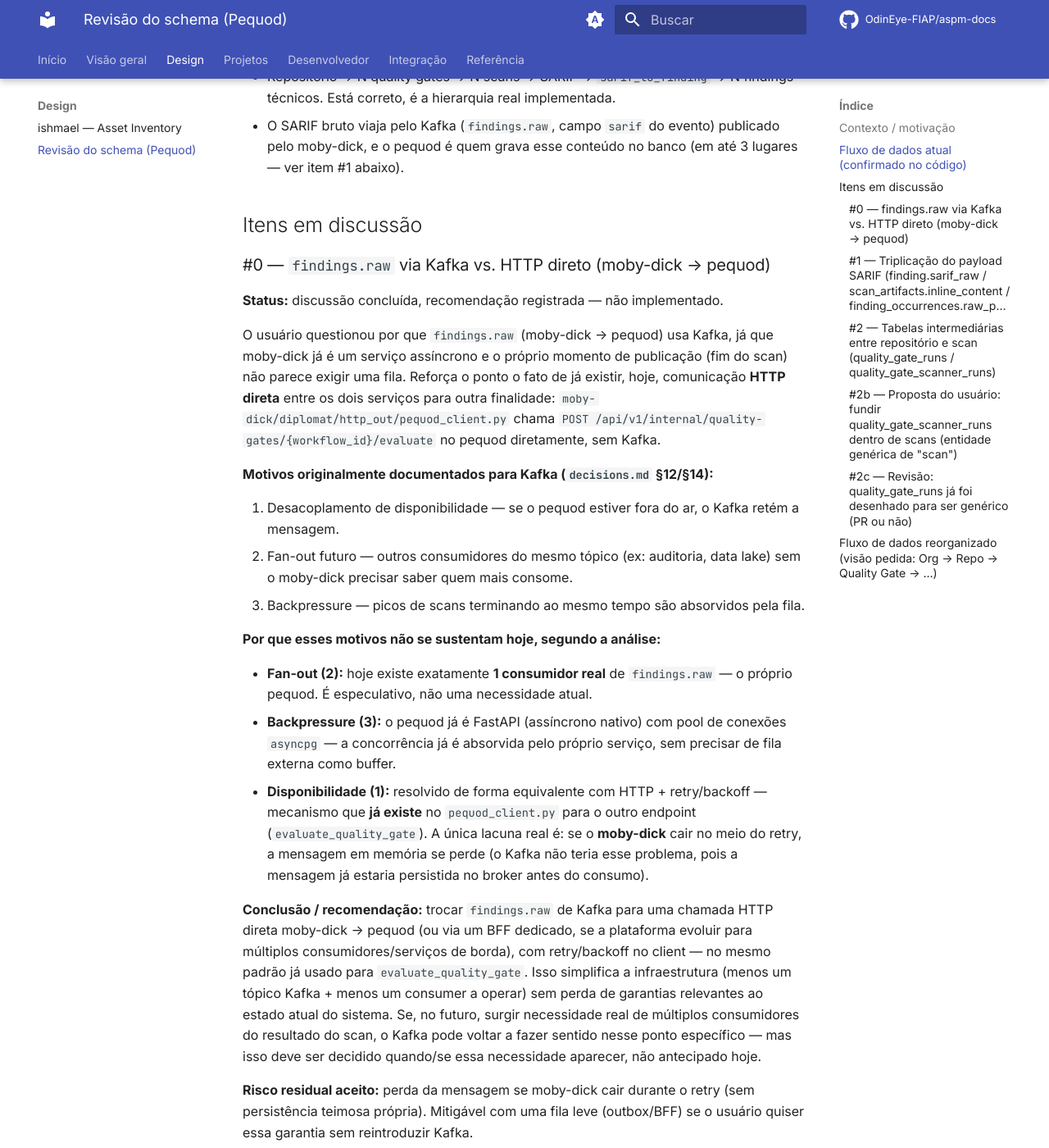
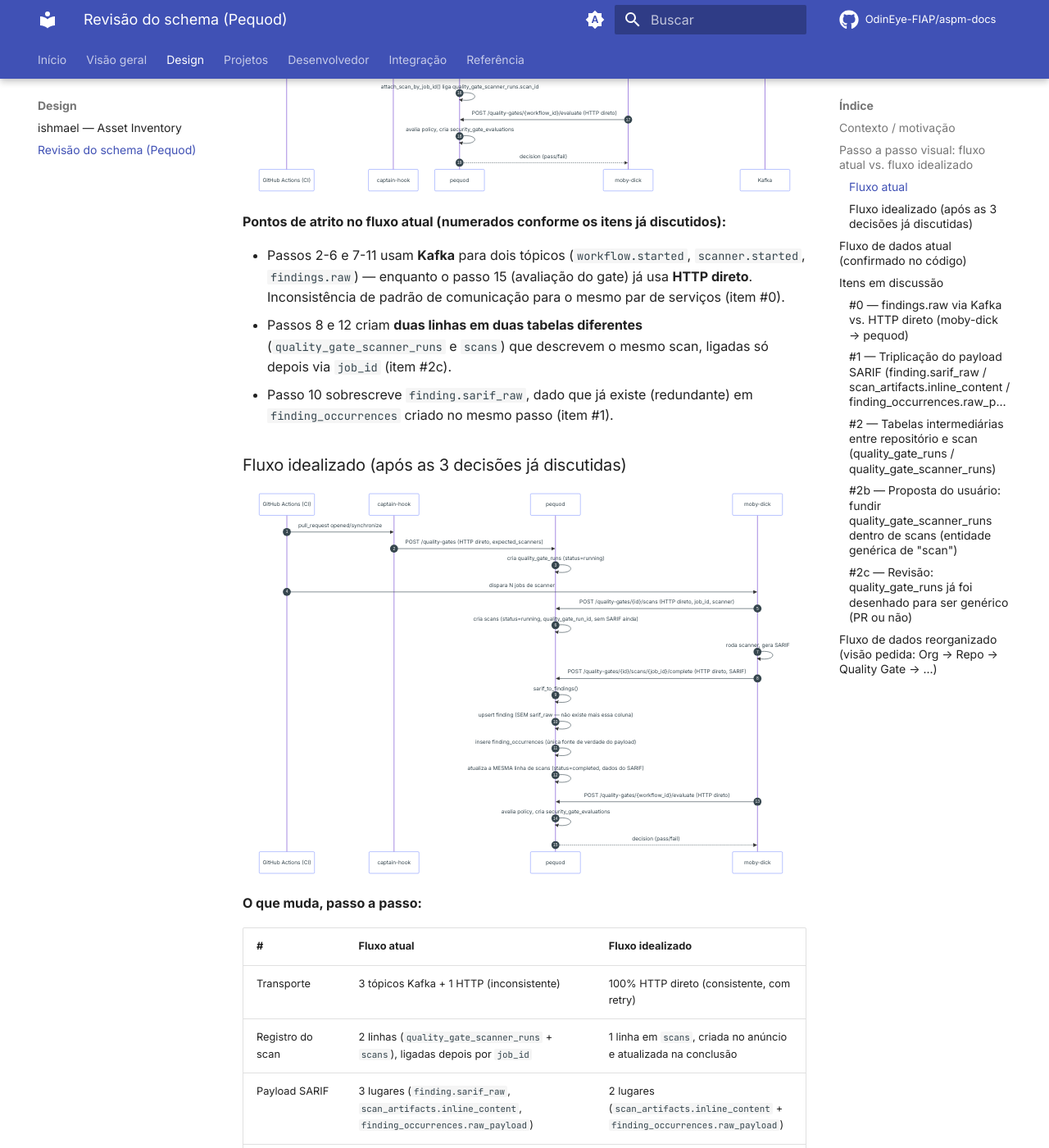
Before and after one commit to OdinEye-FIAP/aspm-docs, an MkDocs documentation site: the page built from docs/design/schema-review.md, in a window 1280 px wide and 1400 px high, scrolled down 1168 px. Shown: the whole window at 82% size. Built offline with MkDocs 1.6.1 and Material for MkDocs 9.7.7, drawn with Linux system fonts in a browser that asks for light colours; comment, search, counter and statistics services are not loaded; some of the changed text lies outside the part shown.

Commit message:
docs: add visual before/after flow diagrams

````diff
--- a/docs/design/schema-review.md
+++ b/docs/design/schema-review.md
@@ -12,6 +12,101 @@
 Ao documentar o schema (22 tabelas), percebemos vários padrões de duplicação de dados
 e tabelas intermediárias que talvez não precisem existir da forma como estão hoje.
 Este documento existe para não perder o fio da meada enquanto discutimos item a item.
+
+## Passo a passo visual: fluxo atual vs. fluxo idealizado
+
+Combina as decisões já discutidas (#0 Kafka→HTTP, #1 sarif_raw, #2c fusão scans+scanner_runs)
+num único comparativo, passo a passo.
+
+### Fluxo atual
+
+```mermaid
+sequenceDiagram
+    autonumber
+    participant CI as GitHub Actions (CI)
+    participant CH as captain-hook
+    participant PQ as pequod
+    participant MD as moby-dick
+    participant K as Kafka
+
+    CI->>CH: pull_request opened/synchronize
+    CH->>K: publica workflow.started (expected_scanners)
+    K->>PQ: consome workflow.started
+    PQ->>PQ: cria quality_gate_runs (status=running)
+
+    CI->>MD: dispara N jobs de scanner (scanner.started)
+    MD->>K: publica scanner.started (job_id)
+    K->>PQ: consome scanner.started
+    PQ->>PQ: cria quality_gate_scanner_runs (status=running, scan_id=NULL)
+
+    MD->>MD: roda scanner, gera SARIF
+    MD->>K: publica findings.raw (SARIF completo, job_id)
+    K->>PQ: consome findings.raw
+
+    PQ->>PQ: sarif_to_findings()
+    PQ->>PQ: upsert finding (sobrescreve finding.sarif_raw)
+    PQ->>PQ: insere finding_occurrences (snapshot imutável)
+    PQ->>PQ: insere scans (novo registro, sem link ainda)
+    PQ->>PQ: attach_scan_by_job_id() liga quality_gate_scanner_runs.scan_id
+
+    MD->>PQ: POST /quality-gates/{workflow_id}/evaluate (HTTP direto)
+    PQ->>PQ: avalia policy, cria security_gate_evaluations
+    PQ-->>MD: decision (pass/fail)
+```
+
+**Pontos de atrito no fluxo atual (numerados conforme os itens já discutidos):**
+
+- Passos 2-6 e 7-11 usam **Kafka** para dois tópicos (`workflow.started`, `scanner.started`,
+  `findings.raw`) — enquanto o passo 15 (avaliação do gate) já usa **HTTP direto**. Inconsistência
+  de padrão de comunicação para o mesmo par de serviços (item #0).
+- Passos 8 e 12 criam **duas linhas em duas tabelas diferentes** (`quality_gate_scanner_runs` e
+  `scans`) que descrevem o mesmo scan, ligadas só depois via `job_id` (item #2c).
+- Passo 10 sobrescreve `finding.sarif_raw`, dado que já existe (redundante) em `finding_occurrences`
+  criado no mesmo passo (item #1).
+
+### Fluxo idealizado (após as 3 decisões já discutidas)
+
+```mermaid
+sequenceDiagram
+    autonumber
+    participant CI as GitHub Actions (CI)
+    participant CH as captain-hook
+    participant PQ as pequod
+    participant MD as moby-dick
+
+    CI->>CH: pull_request opened/synchronize
+    CH->>PQ: POST /quality-gates (HTTP direto, expected_scanners)
+    PQ->>PQ: cria quality_gate_runs (status=running)
+
+    CI->>MD: dispara N jobs de scanner
+    MD->>PQ: POST /quality-gates/{id}/scans (HTTP direto, job_id, scanner)
+    PQ->>PQ: cria scans (status=running, quality_gate_run_id, sem SARIF ainda)
+
+    MD->>MD: roda scanner, gera SARIF
+    MD->>PQ: POST /quality-gates/{id}/scans/{job_id}/complete (HTTP direto, SARIF)
+
+    PQ->>PQ: sarif_to_findings()
+    PQ->>PQ: upsert finding (SEM sarif_raw — não existe mais essa coluna)
+    PQ->>PQ: insere finding_occurrences (única fonte de verdade do payload)
+    PQ->>PQ: atualiza a MESMA linha de scans (status=completed, dados do SARIF)
+
+    MD->>PQ: POST /quality-gates/{workflow_id}/evaluate (HTTP direto)
+    PQ->>PQ: avalia policy, cria security_gate_evaluations
+    PQ-->>MD: decision (pass/fail)
+```
+
+**O que muda, passo a passo:**
+
+| # | Fluxo atual | Fluxo idealizado |
+|---|---|---|
+| Transporte | 3 tópicos Kafka + 1 HTTP (inconsistente) | 100% HTTP direto (consistente, com retry) |
+| Registro do scan | 2 linhas (`quality_gate_scanner_runs` + `scans`), ligadas depois por `job_id` | 1 linha em `scans`, criada no anúncio e atualizada na conclusão |
+| Payload SARIF | 3 lugares (`finding.sarif_raw`, `scan_artifacts.inline_content`, `finding_occurrences.raw_payload`) | 2 lugares (`scan_artifacts.inline_content` + `finding_occurrences.raw_payload`) |
+| Consumo do resultado | pequod é *consumer* Kafka de `findings.raw` | pequod expõe endpoint HTTP; moby-dick (ou um BFF) chama diretamente |
+
+> Nota: o fluxo idealizado acima **não foi implementado** — é o desenho-alvo das decisões #0, #1
+> e #2c registradas neste documento, dependente de aprovação e planejamento de migração antes de
+> qualquer código ser alterado.
 
 ## Fluxo de dados atual (confirmado no código)
 
````
